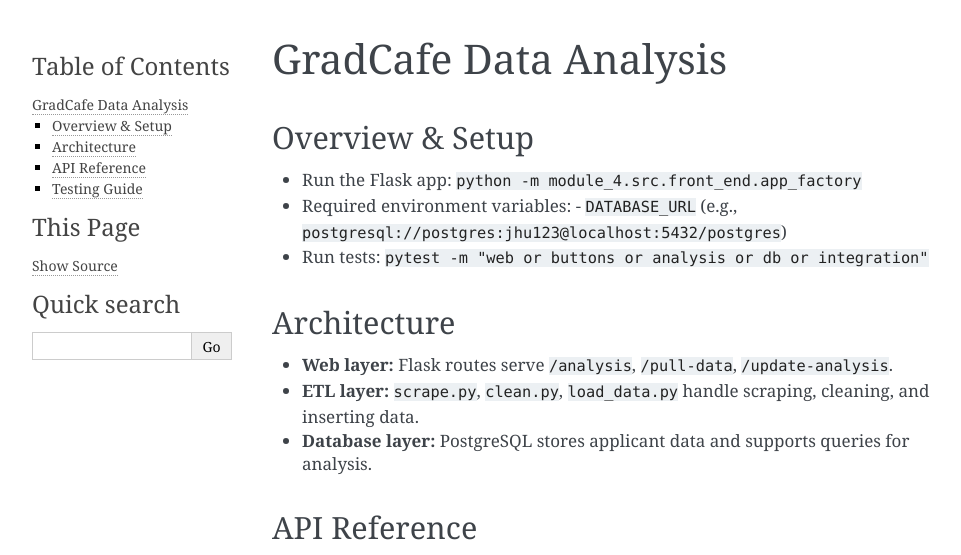
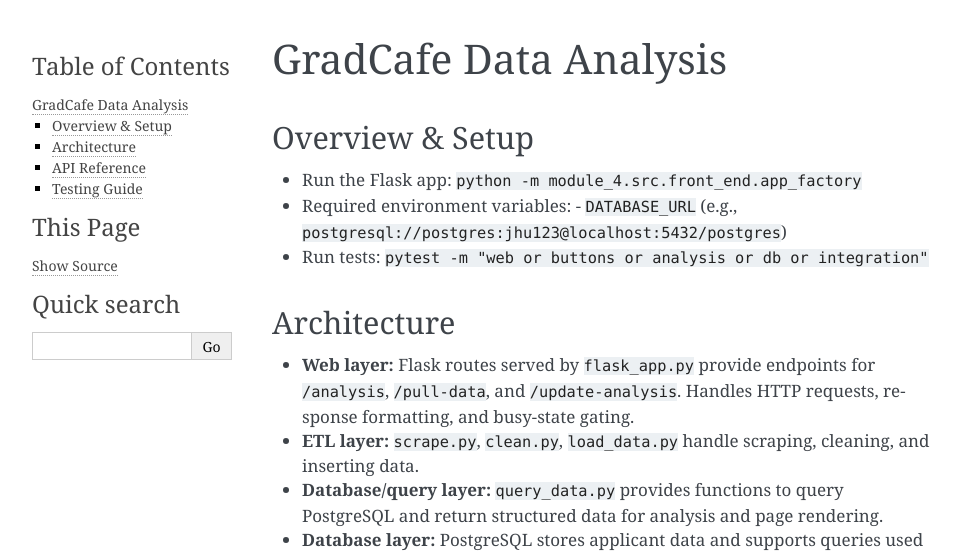
Before and after one commit to koshreya-dev/jhu_software_concepts, a Sphinx documentation site: the page built from module_4/docs/source/index.rst, in a window 1280 px wide. Shown: the top 555 px of the page, without its empty margins (148-1109 px from the left). Built offline with Sphinx 7.4.7, drawn with Linux system fonts in a browser that asks for light colours; some of the changed text lies outside the part shown; grey boxes are pictures that could not be loaded.

Commit message:
fixed rtd

```diff
--- a/module_4/docs/source/index.rst
+++ b/module_4/docs/source/index.rst
@@ -10,9 +10,10 @@
 
 Architecture
 ------------
-- **Web layer:** Flask routes serve ``/analysis``, ``/pull-data``, ``/update-analysis``.
+- **Web layer:** Flask routes served by ``flask_app.py`` provide endpoints for ``/analysis``, ``/pull-data``, and ``/update-analysis``. Handles HTTP requests,  response formatting, and busy-state gating.
 - **ETL layer:** ``scrape.py``, ``clean.py``, ``load_data.py`` handle scraping, cleaning, and inserting data.
-- **Database layer:** PostgreSQL stores applicant data and supports queries for analysis.
+- **Database/query layer:** ``query_data.py`` provides functions to query PostgreSQL and return structured data for analysis and page rendering.
+- **Database layer:** PostgreSQL stores applicant data and supports queries used by the analysis and front-end layers.
 
 API Reference
 -------------
```
